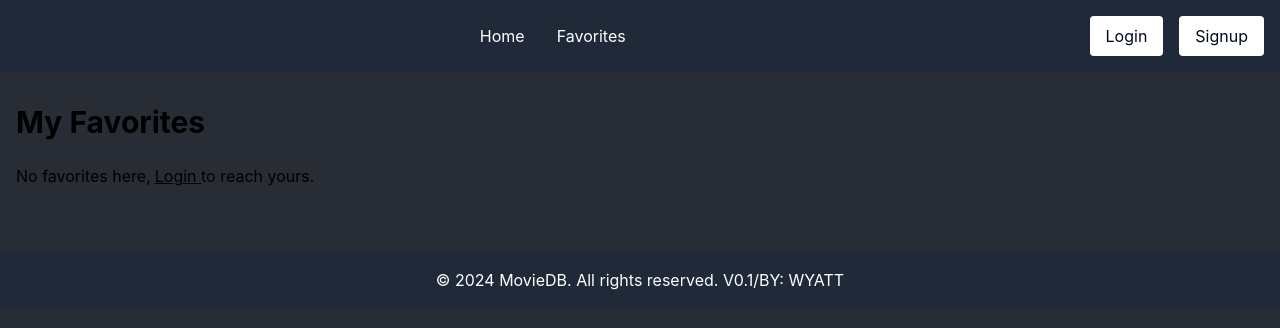
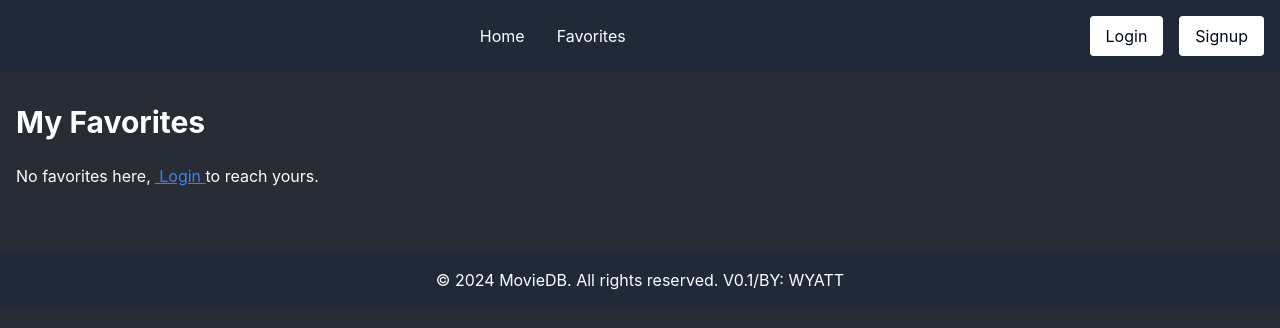
Before and after one commit to mohamed561/FE-Capstone-Project, a React (Create React App) app in the folder movie-database/: page /favorites in a window 1280 px wide. Shown: the top 328 px of the page. Built offline with nearby package versions, Linux system fonts and the light colour scheme.

Commit message:
edit's on favorites

```diff
--- a/movie-database/src/pages/FavoritesPage.js
+++ b/movie-database/src/pages/FavoritesPage.js
@@ -12,10 +12,11 @@ function FavoritesPage() {
 
   return (
     <div>
-      <h1 className="text-3xl font-bold mb-6">My Favorites</h1>
+      <h1 className="text-3xl font-bold mb-6 text-white">My Favorites</h1>
       {favorites.length === 0 ? (
-        <p>No favorites here,
-          <Link to="/login" className="text-white-500 underline ml-1">Login </Link>
+        <p className="text-white">
+          No favorites here,
+          <Link to="/login" className="text-blue-500 underline ml-1"> Login </Link>
           to reach yours.
         </p>
       ) : (
```
